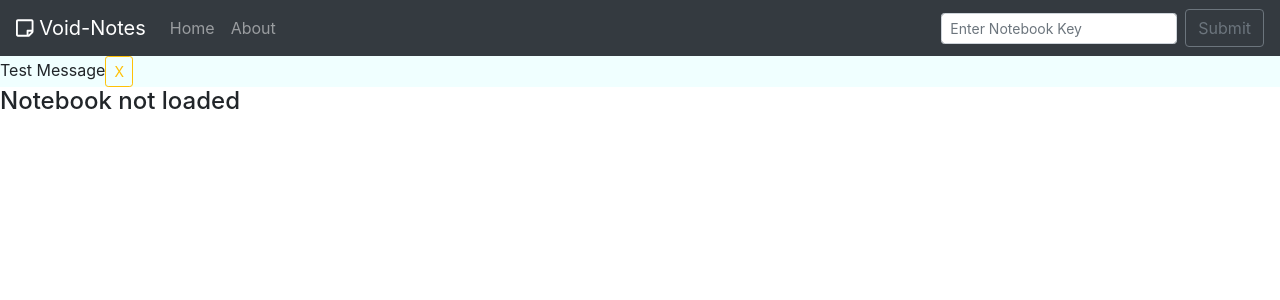
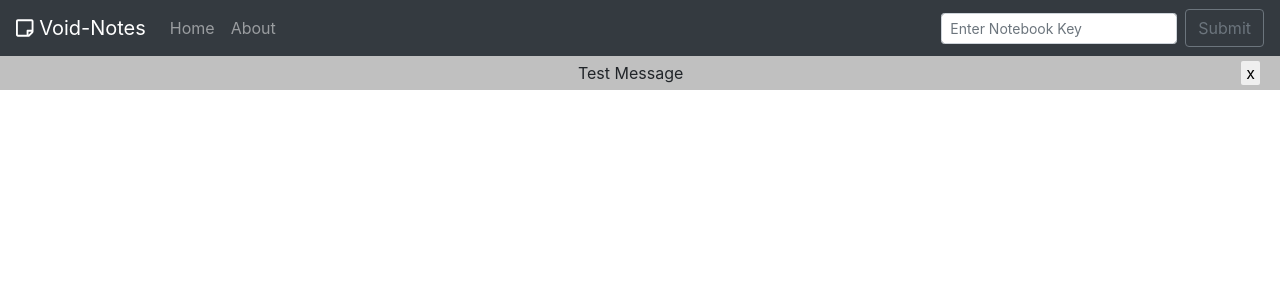
Before and after one commit to daspe/void-notes, a React (Create React App) app: page / in a window 1280 px wide. Shown: the top 300 px of the page. Built offline with nearby package versions, Linux system fonts and the light colour scheme.

Commit message:
Modified Message component.

```diff
--- a/src/App.js
+++ b/src/App.js
@@ -29,6 +29,7 @@ class App extends Component {
     super();
     this.state = {
       msg: '',
+      showMsg: true,
       inputNbKey: '',
       nbLoaded: false,
       notesLoaded: false,
@@ -39,6 +40,8 @@ class App extends Component {
       },
       notes: [],
     }
+    this.toggleMsg = this.toggleMsg.bind(this);
+    this.setMsg = this.setMsg.bind(this);
   }
 
   loadNotebook = (data) => {
@@ -93,11 +96,16 @@ class App extends Component {
     .catch(err => console.log(err));
   }
 
-  displayMessage = (msg) => {
-    this.setState = {
+  toggleMsg = () => {
+    // Toggle message display on or off
+    this.setState({showMsg: !this.state.showMsg});
+  }
+
+  setMsg = (msg) => {
+    this.setState({
       msg: msg,
-      msgShow: true,
-    }
+      showMsg: true,
+    });
   }
 
   render() {
@@ -109,10 +117,13 @@ class App extends Component {
             onChange={this.onChangeNbKey}
             onSubmit={this.onSubmitNbKey}
           />
-          <Message text={this.state.msg} />
+          {this.state.showMsg &&
+            <Message msg={this.state.msg} toggleMsg={this.toggleMsg} />
+          }
           <Switch>
             <Route path="/">
               <Notebook
+                setMsg={this.setMsg}
                 nbLoaded={this.state.nbLoaded}
                 notesLoaded={this.state.notesLoaded}
                 nb={this.state.nb}
--- a/src/components/Message/Message.css
+++ b/src/components/Message/Message.css
@@ -1,8 +1,22 @@
 .message {
-    background-color: azure;
+    background-color: silver;
+    padding: 5px 20px;
+    text-align: center;
 }
 
 .message-text {
     width: 100%;
     text-align: center;
 }
+
+.message-btn {
+    float: right;
+    padding: 0px 5px;
+    border: none;
+    border-radius: 2px;
+    transition: 0.2s;
+}
+
+.message-btn:hover {
+    background-color: #f44336;
+}
--- a/src/components/Message/Message.js
+++ b/src/components/Message/Message.js
@@ -3,32 +3,18 @@ import React from 'react';
 import { Button } from 'react-bootstrap';
 import './Message.css';
 
-class Message extends React.Component {
-    constructor(props) {
-        super(props);
-        this.state = {showMsg: true};
-    }
-
-    hideMsg() {
-        this.setState({showMsg: false});
-    }
-
-    render() {
-        if (this.state.showMsg) {
-            return (
-                <div className="message">
-                    <span className="message-text">Test Message</span>
-                    <Button
-                        variant="outline-warning"
-                        size="sm"
-                        onClick={() => this.hideMsg()}
-                    >X</Button>
-                </div>
-            );
-        } else {
-            return null;
-        }
-    }
+function Message({ msg, toggleMsg }) {
+  return (
+    <div className="message">
+      <span className="message-text">Test Message {msg} </span>
+      <button
+        variant="secondary"
+        className="message-btn"
+        size="sm"
+        onClick={toggleMsg}
+      >x</button>
+    </div>
+  );
 }
 
 export default Message;
--- a/src/components/Notebook/Notebook.js
+++ b/src/components/Notebook/Notebook.js
@@ -2,7 +2,7 @@ import React from 'react';
 import Note from '../Note/Note';
 import './Notebook.css';
 
-function Notebook({ nbLoaded, notesLoaded, nb, notes }) {
+function Notebook({ setMsg, nbLoaded, notesLoaded, nb, notes }) {
   if (nbLoaded) {
     if (notesLoaded) {
       return (
@@ -26,11 +26,7 @@ function Notebook({ nbLoaded, notesLoaded, nb, notes }) {
       );
     }
   } else {
-    return (
-      <div>
-        <h4>Notebook not loaded</h4>
-      </div>
-    );
+    return null;
   }
 }
 
```
